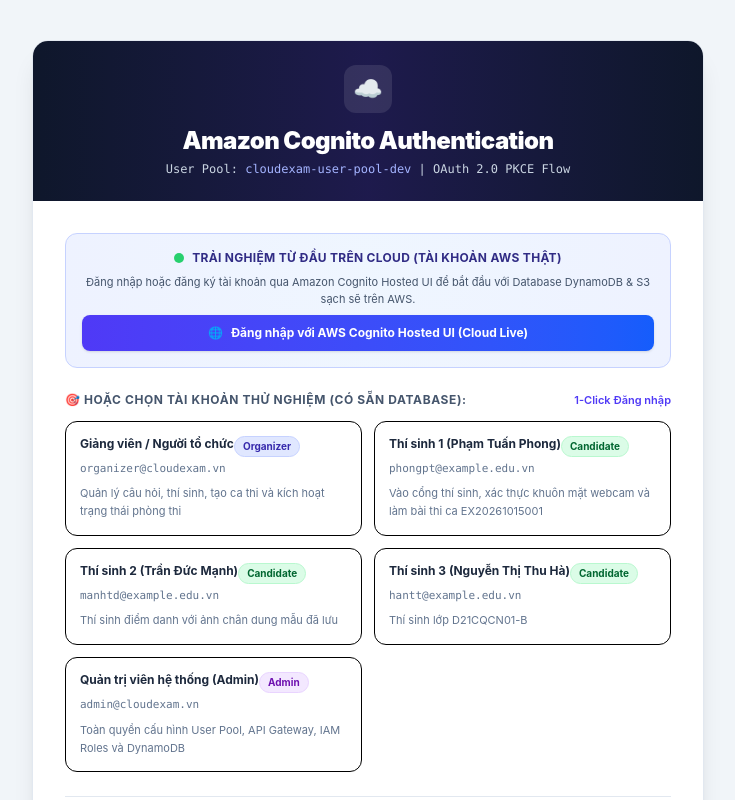
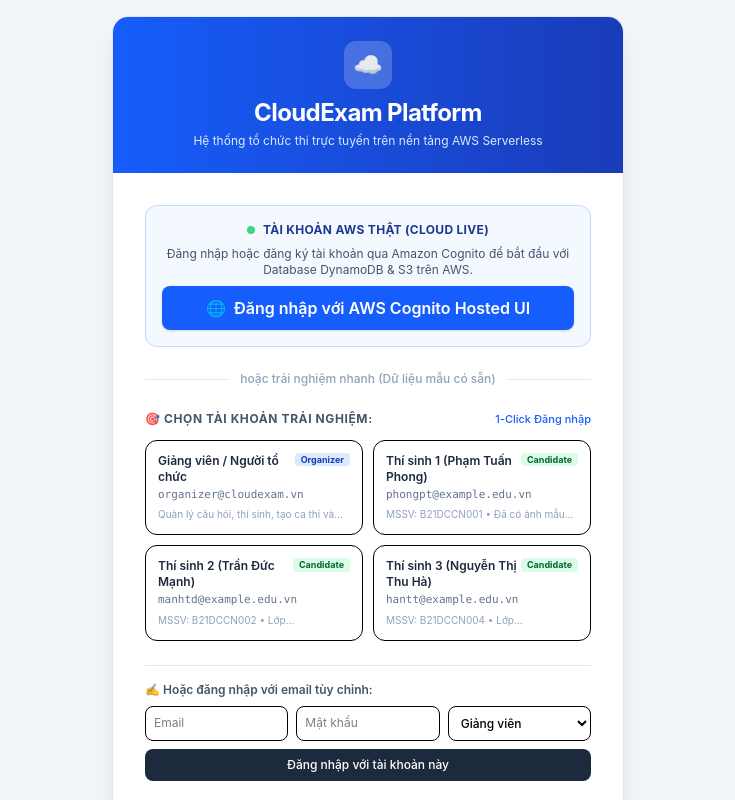
Before and after one commit to HanahLis/ExamInTheCloud, a React (Vite) app in the folder frontend/: page / in a window 1280 px wide. Shown: the top 800 px of the page, without its empty margins (272-1007 px from the left). Built offline with nearby package versions, Linux system fonts and the light colour scheme.

Commit message:
refactor: harmonize UI palette to blue-600, integrate AWS Cognito & dual-mode demo cleanly

```diff
--- a/frontend/src/App.tsx
+++ b/frontend/src/App.tsx
@@ -33,7 +33,7 @@ const TABS: { id: Tab; label: string; icon: string }[] = [
   { id: 'questions', label: '1. Ngân hàng câu hỏi', icon: '📚' },
   { id: 'candidates', label: '2. Thí sinh & ảnh mẫu', icon: '👤' },
   { id: 'session', label: '3. Tạo ca thi & sinh link', icon: '📅' },
-  { id: 'exam_test', label: '4. Phòng thi (Rekognition & Nộp bài)', icon: '🛡️' },
+  { id: 'exam_test', label: '4. Phòng thi (Thử nghiệm)', icon: '🛡️' },
 ];
 
 const PRESET_ACCOUNTS = [
@@ -42,8 +42,7 @@ const PRESET_ACCOUNTS = [
     label: 'Giảng viên / Người tổ chức',
     email: 'organizer@cloudexam.vn',
     groups: ['Organizer'],
-    desc: 'Quản lý câu hỏi, thí sinh, tạo ca thi và kích hoạt trạng thái phòng thi',
-    badge: 'bg-indigo-100 text-indigo-800 border-indigo-200',
+    desc: 'Quản lý câu hỏi, thí sinh, tạo ca thi và điều phối kỳ thi',
   },
   {
     role: 'Candidate',
@@ -51,8 +50,7 @@ const PRESET_ACCOUNTS = [
     email: 'phongpt@example.edu.vn',
     studentCode: 'B21DCCN001',
     groups: ['Candidate'],
-    desc: 'Vào cổng thí sinh, xác thực khuôn mặt webcam và làm bài thi ca EX20261015001',
-    badge: 'bg-green-100 text-green-800 border-green-200',
+    desc: 'MSSV: B21DCCN001 • Đã có ảnh mẫu để điểm danh Rekognition',
   },
   {
     role: 'Candidate',
@@ -60,8 +58,7 @@ const PRESET_ACCOUNTS = [
     email: 'manhtd@example.edu.vn',
     studentCode: 'B21DCCN002',
     groups: ['Candidate'],
-    desc: 'Thí sinh điểm danh với ảnh chân dung mẫu đã lưu',
-    badge: 'bg-green-100 text-green-800 border-green-200',
+    desc: 'MSSV: B21DCCN002 • Lớp D21CQCN01-B',
   },
   {
     role: 'Candidate',
@@ -69,16 +66,7 @@ const PRESET_ACCOUNTS = [
     email: 'hantt@example.edu.vn',
     studentCode: 'B21DCCN004',
     groups: ['Candidate'],
-    desc: 'Thí sinh lớp D21CQCN01-B',
-    badge: 'bg-green-100 text-green-800 border-green-200',
-  },
-  {
-    role: 'Admin',
-    label: 'Quản trị viên hệ thống (Admin)',
-    email: 'admin@cloudexam.vn',
-    groups: ['Admin', 'Organizer'],
-    desc: 'Toàn quyền cấu hình User Pool, API Gateway, IAM Roles và DynamoDB',
-    badge: 'bg-purple-100 text-purple-800 border-purple-200',
+    desc: 'MSSV: B21DCCN004 • Lớp D21CQCN01-B',
   },
 ];
 
@@ -92,7 +80,7 @@ export default function App() {
   // ID ca thi đang mở (nếu đang ở trong phòng thi)
   const [activeExamSessionId, setActiveExamSessionId] = useState<string | null>(null);
 
-  // Custom login input form
+  // Custom login state
   const [customEmail, setCustomEmail] = useState('');
   const [customPassword, setCustomPassword] = useState('');
   const [customRole, setCustomRole] = useState<'Organizer' | 'Candidate' | 'Admin'>('Organizer');
@@ -145,7 +133,7 @@ export default function App() {
   if (window.location.pathname === '/callback') return <Callback />;
 
   // =========================================================================
-  // MÀN HÌNH ĐĂNG NHẬP (AWS COGNITO AUTHENTICATION PORTAL)
+  // MÀN HÌNH ĐĂNG NHẬP (HÀI HÒA GIỮA AWS COGNITO & TÀI KHOẢN MẪU)
   // =========================================================================
   if (!loggedIn) {
     const handleQuickLogin = (acc: typeof PRESET_ACCOUNTS[0]) => {
@@ -161,68 +149,83 @@ export default function App() {
     };
 
     return (
-      <div className="min-h-screen bg-slate-100 py-10 px-4 flex flex-col justify-center items-center">
-        <div className="bg-white rounded-2xl shadow-xl max-w-2xl w-full border border-slate-200 overflow-hidden">
-          {/* Header phong cách AWS Cognito */}
-          <div className="bg-gradient-to-r from-slate-900 via-indigo-950 to-slate-900 p-6 text-white text-center">
-            <div className="inline-flex items-center justify-center w-12 h-12 bg-white/10 rounded-xl mb-3 text-2xl">
+      <div className="flex flex-col items-center justify-center min-h-screen bg-slate-100 p-4">
+        <div className="bg-white rounded-2xl shadow-xl max-w-lg w-full border border-slate-200 overflow-hidden">
+          {/* Header trang nhã */}
+          <div className="bg-gradient-to-r from-blue-600 to-blue-800 p-6 text-white text-center">
+            <div className="inline-flex items-center justify-center w-12 h-12 bg-white/20 rounded-xl mb-2 text-2xl">
               ☁️
             </div>
-            <h1 className="text-2xl font-black tracking-tight">Amazon Cognito Authentication</h1>
-            <p className="text-xs text-slate-300 mt-1 font-mono">
-              User Pool: <span className="text-indigo-300">cloudexam-user-pool-dev</span> | OAuth 2.0 PKCE Flow
+            <h1 className="text-2xl font-bold tracking-tight">CloudExam Platform</h1>
+            <p className="text-xs text-blue-100 mt-1">
+              Hệ thống tổ chức thi trực tuyến trên nền tảng AWS Serverless
             </p>
           </div>
 
           <div className="p-6 md:p-8 space-y-6">
-            {/* LỰA CHỌN 1: ĐĂNG NHẬP BẰNG TÀI KHOẢN AWS COGNITO THẬT */}
-            <div className="p-4 rounded-xl bg-gradient-to-r from-indigo-50 via-blue-50 to-indigo-50 border border-indigo-200 text-center space-y-2">
+            {/* Lựa chọn 1: Đăng nhập bằng AWS Cognito thật */}
+            <div className="p-4 rounded-xl bg-blue-50/70 border border-blue-200 text-center space-y-2">
               <div className="flex items-center justify-center gap-2">
-                <span className="w-2.5 h-2.5 rounded-full bg-green-500 animate-pulse"></span>
-                <span className="text-xs font-bold text-indigo-900 uppercase tracking-wide">
-                  Trải nghiệm từ đầu trên Cloud (Tài khoản AWS Thật)
+                <span className="w-2 h-2 rounded-full bg-green-500 animate-pulse"></span>
+                <span className="text-xs font-bold text-blue-900 uppercase tracking-wide">
+                  Tài khoản AWS Thật (Cloud Live)
                 </span>
               </div>
-              <p className="text-[11px] text-slate-600">
-                Đăng nhập hoặc đăng ký tài khoản qua Amazon Cognito Hosted UI để bắt đầu với Database DynamoDB & S3 sạch sẽ trên AWS.
+              <p className="text-xs text-slate-600">
+                Đăng nhập hoặc đăng ký tài khoản qua Amazon Cognito để bắt đầu với Database DynamoDB & S3 trên AWS.
               </p>
               <button
                 onClick={redirectToCognitoLogin}
-                className="w-full py-2.5 bg-gradient-to-r from-indigo-600 to-blue-600 text-white font-bold rounded-lg text-xs hover:from-indigo-700 hover:to-blue-700 transition shadow flex items-center justify-center gap-2 cursor-pointer"
+                className="w-full py-2.5 bg-blue-600 text-white font-semibold rounded-lg hover:bg-blue-700 transition shadow-sm flex items-center justify-center gap-2 cursor-pointer"
               >
                 <span>🌐</span>
-                <span>Đăng nhập với AWS Cognito Hosted UI (Cloud Live)</span>
+                <span>Đăng nhập với AWS Cognito Hosted UI</span>
               </button>
             </div>
 
-            {/* LỰA CHỌN 2: CHỌN TÀI KHOẢN THỬ NGHIỆM CÓ SẴN DATABASE */}
+            {/* Phân cách */}
+            <div className="relative flex items-center justify-center">
+              <div className="border-t border-slate-200 w-full"></div>
+              <span className="bg-white px-3 text-xs text-slate-400 font-medium whitespace-nowrap">
+                hoặc trải nghiệm nhanh (Dữ liệu mẫu có sẵn)
+              </span>
+              <div className="border-t border-slate-200 w-full"></div>
+            </div>
+
+            {/* Lựa chọn 2: 1-Click chọn tài khoản trải nghiệm */}
             <div>
               <div className="flex justify-between items-center mb-3">
                 <h2 className="text-xs font-bold uppercase tracking-wider text-slate-600">
-                  🎯 Hoặc chọn tài khoản thử nghiệm (Có sẵn Database):
+                  🎯 Chọn tài khoản trải nghiệm:
                 </h2>
-                <span className="text-[11px] text-indigo-600 font-semibold">1-Click Đăng nhập</span>
+                <span className="text-[11px] text-blue-600 font-medium">1-Click Đăng nhập</span>
               </div>
 
-              <div className="grid grid-cols-1 md:grid-cols-2 gap-3">
+              <div className="grid grid-cols-1 sm:grid-cols-2 gap-2.5">
                 {PRESET_ACCOUNTS.map((acc) => (
                   <button
                     key={acc.email}
                     onClick={() => handleQuickLogin(acc)}
-                    className="p-3.5 text-left border rounded-xl hover:border-indigo-500 hover:bg-indigo-50/50 transition group flex flex-col justify-between cursor-pointer"
+                    className="p-3 text-left border rounded-xl hover:border-blue-500 hover:bg-blue-50/40 transition group flex flex-col justify-between cursor-pointer"
                   >
                     <div>
-                      <div className="flex justify-between items-start mb-1">
-                        <span className="font-bold text-slate-800 text-xs group-hover:text-indigo-600">
+                      <div className="flex justify-between items-start mb-0.5">
+                        <span className="font-semibold text-slate-800 text-xs group-hover:text-blue-600">
                           {acc.label}
                         </span>
-                        <span className={`text-[10px] font-bold px-2 py-0.5 rounded-full border ${acc.badge}`}>
+                        <span
+                          className={`text-[9px] font-bold px-1.5 py-0.2 rounded ${
+                            acc.role === 'Organizer'
+                              ? 'bg-blue-100 text-blue-800'
+                              : 'bg-green-100 text-green-800'
+                          }`}
+                        >
                           {acc.role}
                         </span>
                       </div>
                       <p className="text-[11px] font-mono text-slate-500 truncate">{acc.email}</p>
                     </div>
-                    <p className="text-[11px] text-slate-500 mt-2 line-clamp-2 leading-relaxed">
+                    <p className="text-[10px] text-slate-400 mt-1 line-clamp-1">
                       {acc.desc}
                     </p>
                   </button>
@@ -230,18 +233,18 @@ export default function App() {
               </div>
             </div>
 
-            {/* Hoặc tự nhập tài khoản tùy chỉnh */}
+            {/* Lựa chọn 3: Hoặc tự nhập email tùy ý */}
             <div className="pt-4 border-t border-slate-200">
-              <h3 className="text-xs font-bold text-slate-700 mb-3">
-                ✍️ Hoặc nhập tài khoản tùy ý của bạn:
+              <h3 className="text-xs font-semibold text-slate-600 mb-2">
+                ✍️ Hoặc đăng nhập với email tùy chỉnh:
               </h3>
-              <form onSubmit={handleCustomLogin} className="grid grid-cols-1 sm:grid-cols-3 gap-3">
+              <form onSubmit={handleCustomLogin} className="grid grid-cols-1 sm:grid-cols-3 gap-2">
                 <input
                   type="email"
-                  placeholder="Email đăng nhập"
+                  placeholder="Email"
                   value={customEmail}
                   onChange={(e) => setCustomEmail(e.target.value)}
-                  className="p-2.5 border rounded-lg text-xs outline-none focus:ring-2 focus:ring-indigo-500"
+                  className="p-2 border rounded-lg text-xs outline-none focus:ring-2 focus:ring-blue-500"
                   required
                 />
                 <input
@@ -249,20 +252,20 @@ export default function App() {
                   placeholder="Mật khẩu"
                   value={customPassword}
                   onChange={(e) => setCustomPassword(e.target.value)}
-                  className="p-2.5 border rounded-lg text-xs outline-none focus:ring-2 focus:ring-indigo-500"
+                  className="p-2 border rounded-lg text-xs outline-none focus:ring-2 focus:ring-blue-500"
                 />
                 <select
                   value={customRole}
                   onChange={(e) => setCustomRole(e.target.value as any)}
-                  className="p-2.5 border rounded-lg text-xs outline-none focus:ring-2 focus:ring-indigo-500 font-semibold"
+                  className="p-2 border rounded-lg text-xs outline-none focus:ring-2 focus:ring-blue-500 font-medium"
                 >
-                  <option value="Organizer">👨‍🏫 Giảng viên (Organizer)</option>
-                  <option value="Candidate">🎓 Thí sinh (Candidate)</option>
-                  <option value="Admin">🛡️ Quản trị viên (Admin)</option>
+                  <option value="Organizer">Giảng viên</option>
+                  <option value="Candidate">Thí sinh</option>
+                  <option value="Admin">Admin</option>
                 </select>
                 <button
                   type="submit"
-                  className="sm:col-span-3 py-2.5 bg-slate-900 text-white font-bold rounded-lg text-xs hover:bg-black transition shadow cursor-pointer"
+                  className="sm:col-span-3 py-2 bg-slate-800 text-white font-medium rounded-lg text-xs hover:bg-slate-900 transition cursor-pointer"
                 >
                   Đăng nhập với tài khoản này
                 </button>
@@ -314,7 +317,7 @@ export default function App() {
   };
 
   // =========================================================================
-  // GIAO DIỆN PHÒNG THI (EXAM ROOM)
+  // GIAO DIỆN PHÒNG THI (EXAM ROOM TRỰC TUYẾN)
   // =========================================================================
   if (activeExamSessionId) {
     return (
@@ -348,7 +351,7 @@ export default function App() {
       <div className="min-h-screen bg-slate-50 text-slate-700">
         <header className="bg-white border-b px-6 py-4 flex justify-between items-center shadow-sm">
           <div className="flex items-center gap-3">
-            <div className="w-9 h-9 bg-green-600 text-white rounded-xl flex items-center justify-center font-bold text-sm shadow-sm">
+            <div className="w-9 h-9 bg-blue-600 text-white rounded-xl flex items-center justify-center font-bold text-sm shadow-sm">
               🎓
             </div>
             <div>
@@ -366,13 +369,13 @@ export default function App() {
                 logout();
                 window.location.reload();
               }}
-              className="text-indigo-600 hover:underline font-semibold"
+              className="text-blue-600 hover:underline font-semibold cursor-pointer"
             >
               Đổi tài khoản
             </button>
             <button
               onClick={logout}
-              className="px-3 py-1.5 bg-red-50 text-red-600 border border-red-200 rounded-lg font-semibold hover:bg-red-100 transition"
+              className="px-3 py-1.5 bg-red-50 text-red-600 border border-red-200 rounded-lg font-semibold hover:bg-red-100 transition cursor-pointer"
             >
               Đăng xuất
             </button>
@@ -390,7 +393,7 @@ export default function App() {
               </div>
               <button
                 onClick={refreshAll}
-                className="text-xs text-blue-600 hover:underline font-medium"
+                className="text-xs text-blue-600 hover:underline font-medium cursor-pointer"
               >
                 🔄 Làm mới
               </button>
@@ -409,7 +412,7 @@ export default function App() {
                   >
                     <div>
                       <div className="flex items-center gap-2 mb-1">
-                        <span className="text-xs font-mono font-bold text-indigo-600">#{s.id}</span>
+                        <span className="text-xs font-mono font-bold text-blue-600">#{s.id}</span>
                         <span
                           className={`text-[10px] font-bold px-2 py-0.5 rounded-full border ${
                             s.status === 'RUNNING'
@@ -429,7 +432,7 @@ export default function App() {
 
                     <button
                       onClick={() => setActiveExamSessionId(s.id)}
-                      className="px-4 py-2 bg-indigo-600 text-white rounded-lg text-xs font-bold hover:bg-indigo-700 transition shadow-sm"
+                      className="px-4 py-2 bg-blue-600 text-white rounded-lg text-xs font-bold hover:bg-blue-700 transition shadow-sm cursor-pointer"
                     >
                       🚀 Vào phòng thi & Điểm danh
                     </button>
@@ -444,41 +447,41 @@ export default function App() {
   }
 
   // =========================================================================
-  // GIAO DIỆN DÀNH CHO GIẢNG VIÊN & QUẢN TRỊ VIÊN (ORGANIZER / ADMIN PORTAL)
+  // GIAO DIỆN GIẢNG VIÊN & QUẢN TRỊ VIÊN (ORGANIZER PORTAL)
   // =========================================================================
   return (
     <div className="min-h-screen bg-slate-50 text-slate-700">
-      <header className="bg-white border-b px-6 py-3.5 flex flex-wrap justify-between items-center shadow-sm gap-4">
+      <header className="bg-white border-b px-6 py-4 flex flex-wrap justify-between items-center shadow-sm gap-4">
         <div className="flex items-center gap-3">
-          <div className="w-9 h-9 bg-indigo-600 text-white rounded-xl flex items-center justify-center font-bold text-sm shadow-sm">
-            CE
+          <div className="w-9 h-9 bg-blue-600 text-white rounded-xl flex items-center justify-center font-bold text-sm shadow-sm">
+            ☁️
           </div>
           <div>
-            <h1 className="text-base font-bold text-slate-900 leading-tight">
-              CloudExam Organizer Portal
-            </h1>
-            <div className="flex items-center gap-2 text-[11px] text-slate-500">
-              <span>Hạ tầng:</span>
+            <div className="flex items-center gap-2">
+              <h1 className="text-lg font-bold text-slate-800 leading-tight">
+                CloudExam - Organizer Portal
+              </h1>
               <span
-                className={`font-semibold px-2 py-0.2 rounded-full text-[10px] border ${
+                className={`font-semibold px-2 py-0.5 rounded-full text-[10px] border ${
                   isMock
                     ? 'bg-amber-50 text-amber-700 border-amber-200'
                     : 'bg-green-50 text-green-700 border-green-200'
                 }`}
               >
-                {isMock
-                  ? 'Tài khoản thử nghiệm (Có sẵn Database mẫu)'
-                  : 'Tài khoản AWS Thật (Cloud Live DynamoDB & S3)'}
+                {isMock ? 'Bản thử nghiệm (Demo Data)' : 'AWS Live Cloud'}
               </span>
             </div>
+            <p className="text-xs text-slate-500">
+              Quản lý kỳ thi, ngân hàng câu hỏi và giám sát trực tuyến
+            </p>
           </div>
         </div>
 
         <div className="flex items-center gap-4 text-xs">
           <div className="text-right">
             <span className="font-semibold text-slate-800 block">{user.email}</span>
-            <span className="text-[10px] text-slate-500 font-mono">
-              Quyền: <strong className="text-indigo-600">{user.groups.join(', ') || 'Organizer'}</strong>
+            <span className="text-[10px] text-slate-500">
+              Vai trò: <strong className="text-blue-600">{user.groups.join(', ') || 'Organizer'}</strong>
             </span>
           </div>
           <button
@@ -486,13 +489,13 @@ export default function App() {
               logout();
               window.location.reload();
             }}
-            className="text-xs text-indigo-600 hover:underline font-semibold"
+            className="text-xs text-blue-600 hover:underline font-semibold cursor-pointer"
           >
             Đổi vai trò
           </button>
           <button
             onClick={logout}
-            className="px-3 py-1.5 bg-red-50 text-red-600 border border-red-200 rounded-lg font-semibold hover:bg-red-100 transition"
+            className="px-3 py-1.5 bg-red-50 text-red-600 border border-red-200 rounded-lg font-semibold hover:bg-red-100 transition cursor-pointer"
           >
             Đăng xuất
           </button>
@@ -500,15 +503,15 @@ export default function App() {
       </header>
 
       <main className="max-w-5xl mx-auto p-6 space-y-6">
-        {/* Navigation Tabs */}
+        {/* Navigation Tabs chuẩn phong cách của Hà */}
         <div className="flex space-x-2 border-b overflow-x-auto pb-px">
           {TABS.map((t) => (
             <button
               key={t.id}
               onClick={() => setActiveTab(t.id)}
-              className={`pb-3 px-4 font-semibold text-xs border-b-2 transition whitespace-nowrap flex items-center gap-1.5 ${
+              className={`pb-3 px-4 font-semibold text-sm border-b-2 transition whitespace-nowrap flex items-center gap-1.5 cursor-pointer ${
                 activeTab === t.id
-                  ? 'border-indigo-600 text-indigo-600'
+                  ? 'border-blue-600 text-blue-600'
                   : 'border-transparent text-slate-500 hover:text-slate-800'
               }`}
             >
@@ -565,17 +568,19 @@ export default function App() {
             </div>
 
             {sessions.length === 0 ? (
-              <p className="text-xs text-slate-400 py-4">Chưa có ca thi nào. Hãy tạo ca thi ở Tab 3 trước.</p>
+              <p className="text-xs text-slate-400 py-8 text-center">
+                Chưa có ca thi nào. Hãy tạo ca thi ở Tab 3 trước.
+              </p>
             ) : (
               <div className="grid grid-cols-1 md:grid-cols-2 gap-4 pt-2">
                 {sessions.map((s) => (
                   <div
                     key={s.id}
-                    className="p-4 border rounded-xl bg-slate-50 space-y-3 hover:border-indigo-300 transition"
+                    className="p-4 border rounded-xl bg-slate-50 space-y-3 hover:border-blue-300 transition"
                   >
                     <div className="flex justify-between items-start">
                       <div>
-                        <span className="text-[11px] font-mono font-bold text-indigo-600 block">#{s.id}</span>
+                        <span className="text-[11px] font-mono font-bold text-blue-600 block">#{s.id}</span>
                         <h4 className="font-bold text-slate-800 text-sm">{s.name}</h4>
                       </div>
                       <span
@@ -595,7 +600,7 @@ export default function App() {
 
                     <button
                       onClick={() => setActiveExamSessionId(s.id)}
-                      className="w-full py-2 bg-indigo-600 text-white font-bold rounded-lg text-xs hover:bg-indigo-700 transition shadow-sm"
+                      className="w-full py-2 bg-blue-600 text-white font-bold rounded-lg text-xs hover:bg-blue-700 transition shadow-sm cursor-pointer"
                     >
                       🚀 Vào phòng thi này để Test
                     </button>
```
Also changed, not shown: frontend/src/components/ExamRoom.tsx (+23 -23 lines), frontend/src/components/ExamSessionTab.tsx (+17 -17 lines), frontend/src/components/QuestionBankTab.tsx (+9 -9 lines).
